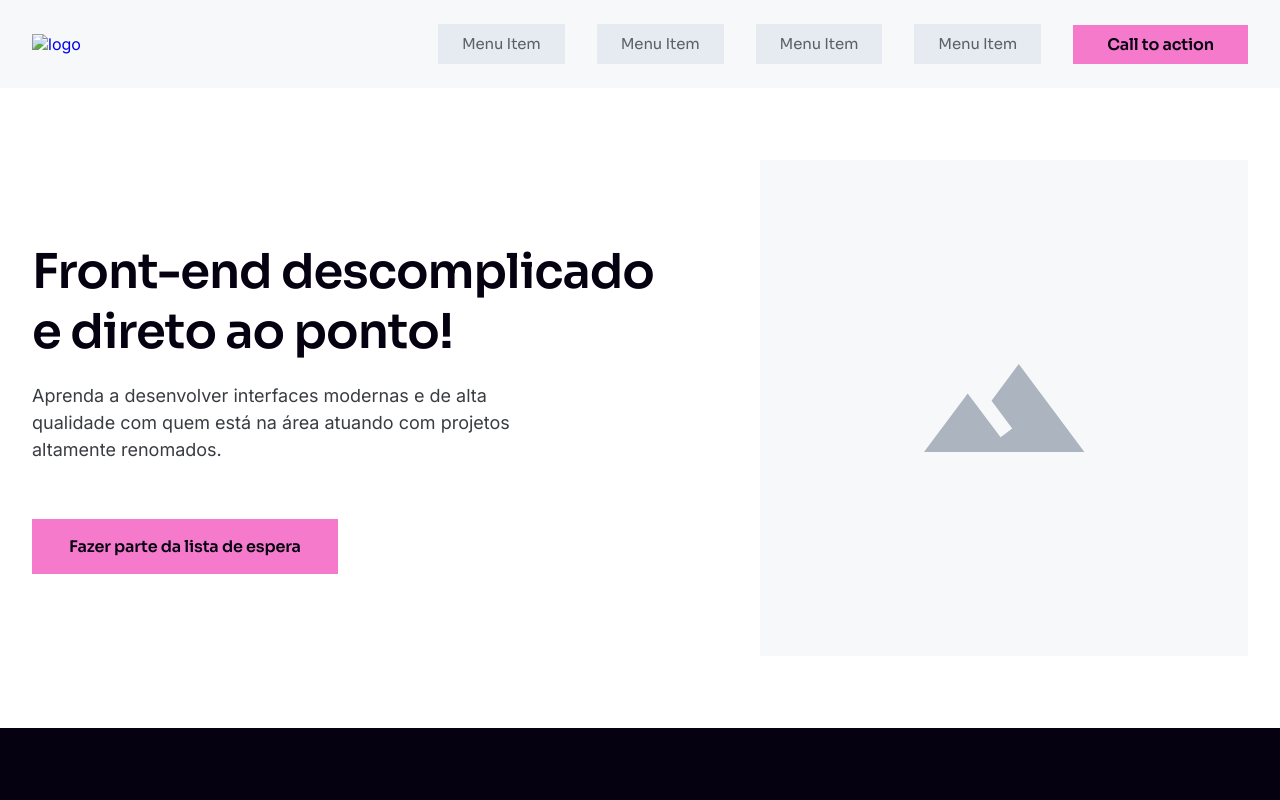
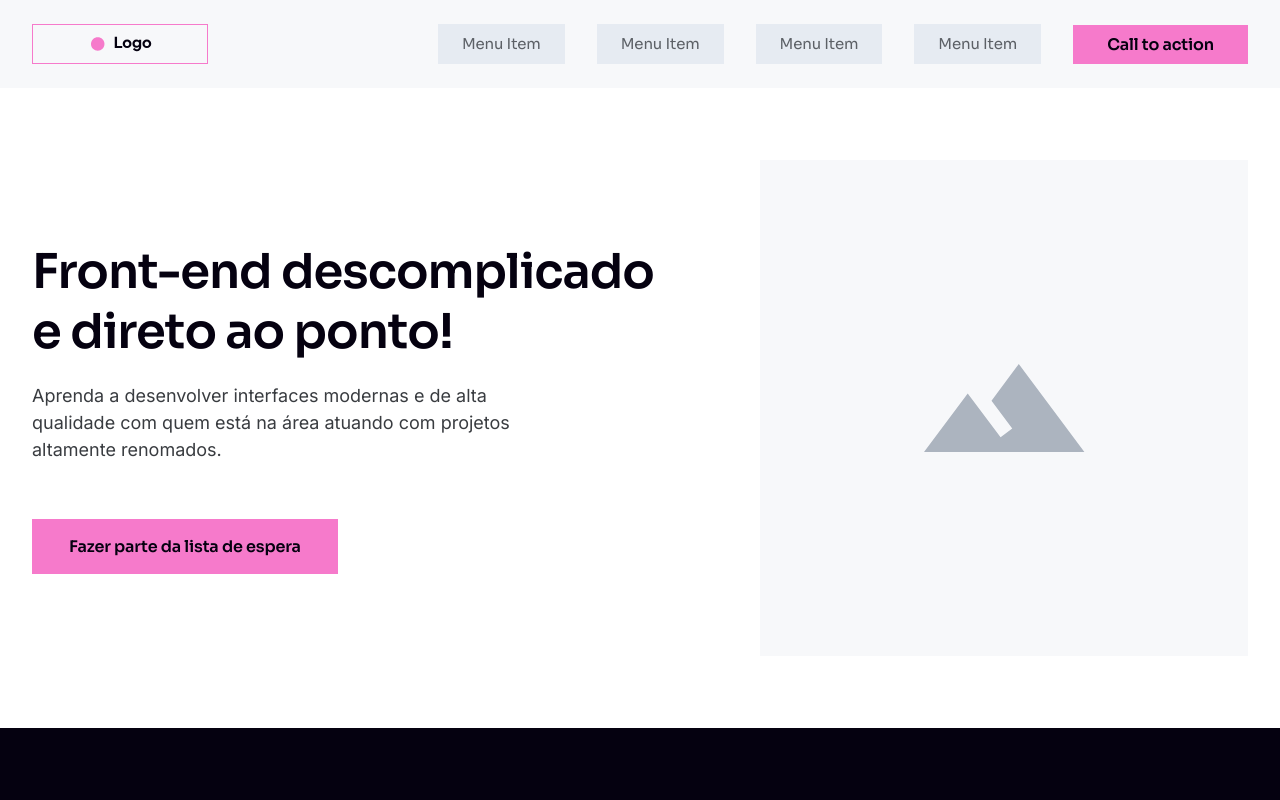
Before and after one commit to paulomvrech/wireframe-project, a plain HTML site: page index.html in a window 1280 px wide. Shown: the top 800 px of the page. Drawn offline with Linux system fonts and the light colour scheme; the site is published under a folder, as on GitHub Pages, so addresses that start at the root find nothing.

Commit message:
update logo and insert readme

```diff
--- a/index.html
+++ b/index.html
@@ -22,7 +22,7 @@
   <header>
     <div class="container">
       <a href="./">
-        <img src="/assets/img/logo.svg" alt="logo" class="logo">
+        <img src="./assets/img/logo.svg" alt="logo" class="logo">
       </a>
       <nav>
         <ul>
```
Also changed, not shown: 3 other files.
